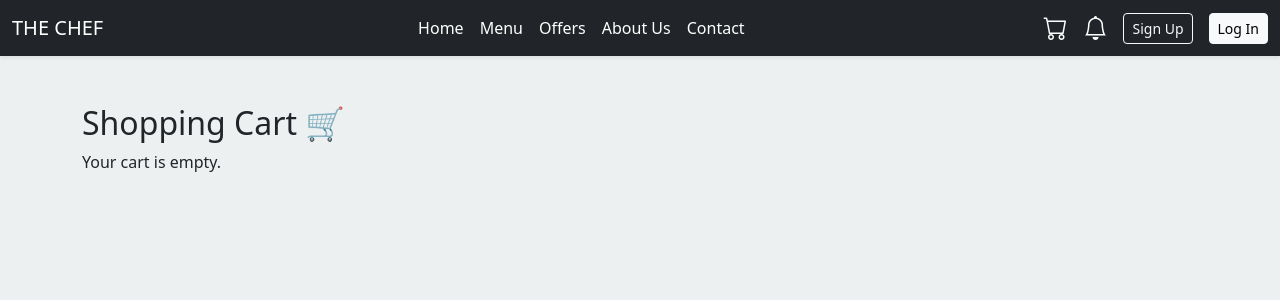
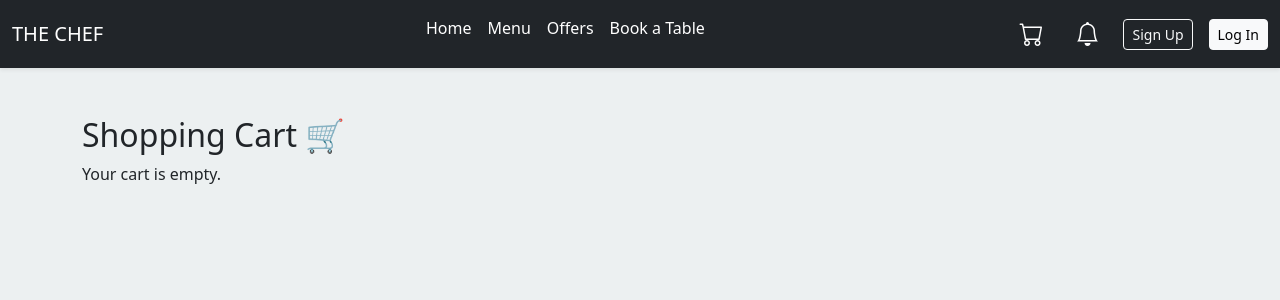
Before and after one commit to Mahmoud-Eid-Elsayed/restaurant-app, a PHP site: page /restaurant-app/src/static/php/menu/cart.php in a window 1280 px wide. Shown: the top 300 px of the page. Run offline with PHP 8.4, Linux system fonts and the light colour scheme; a stand-in replaces the project's code that opens the database connection.

Commit message:
edit and fix in the navbar

```diff
--- a/src/static/php/includes/navbar.php
+++ b/src/static/php/includes/navbar.php
@@ -1,14 +1,25 @@
 <?php
-// session_start(); // Ensure session starts before using session variables
+// session_start();
 
-$isLoggedIn = isset($_SESSION['user']);
-$userProfileImage = "/src/assets/images/users/profile_pictures/default-profile.png";
+$isLoggedIn = isset($_SESSION['user_id']);
+$userProfileImage = "/src/assets/images/users/profile_pictures/default-profile.png"; // Default profile picture
 
 if ($isLoggedIn) {
-    $userProfileImage = $_SESSION['user']['profile_image'];
+    // Fetch user data from session or database
+    require '../../connection/db.php';
+    require '../../php/user/user.php';
+
+    $user = new User($conn);
+    $userData = $user->getUserById($_SESSION['user_id']);
+
+    if ($userData && !empty($userData['ProfilePictureURL'])) {
+        $userProfileImage = $userData['ProfilePictureURL'];
+    }
 }
 
-$cartItemCount = isset($_SESSION['cart']) ? count($_SESSION['cart']) : 0;
+$cartItemCount = isset($_SESSION['cart']) ? array_sum(array_map(function ($item) {
+    return $item['quantity'];
+}, $_SESSION['cart'])) : 0;
 ?>
 
 <!DOCTYPE html>
@@ -55,7 +66,6 @@ $cartItemCount = isset($_SESSION['cart']) ? count($_SESSION['cart']) : 0;
             border-radius: 50%;
             cursor: pointer;
             object-fit: cover;
-            /* Ensure the image fills the circle */
         }
 
         .icon-container {
@@ -63,17 +73,64 @@ $cartItemCount = isset($_SESSION['cart']) ? count($_SESSION['cart']) : 0;
             cursor: pointer;
             color: white;
             position: relative;
+            transition: transform 0.3s ease;
+            padding: 8px;
+            border-radius: 50%;
+        }
+
+        .icon-container:hover {
+            transform: translateY(-2px);
+            background-color: rgba(255, 255, 255, 0.1);
         }
 
         .badge {
             position: absolute;
             top: -5px;
             right: -5px;
-            background: red;
+            background: #e67e22;
             color: white;
-            font-size: 12px;
+            font-size: 0.75rem;
+            font-weight: 600;
             border-radius: 50%;
-            padding: 3px 6px;
+            padding: 0.25rem 0.5rem;
+            min-width: 20px;
+            height: 20px;
+            display: flex;
+            align-items: center;
+            justify-content: center;
+            border: 2px solid #fff;
+            transition: transform 0.3s ease;
+        }
+
+        .icon-container:hover .badge {
+            transform: scale(1.1);
+        }
+
+        .cart-link {
+            text-decoration: none;
+            color: inherit;
+            display: flex;
+            align-items: center;
+        }
+
+        .cart-link:hover {
+            color: inherit;
+        }
+
+        @keyframes cartBounce {
+
+            0%,
+            100% {
+                transform: scale(1);
+            }
+
+            50% {
+                transform: scale(1.2);
+            }
+        }
+
+        .cart-updated {
+            animation: cartBounce 0.5s ease;
         }
     </style>
 </head>
@@ -81,7 +138,7 @@ $cartItemCount = isset($_SESSION['cart']) ? count($_SESSION['cart']) : 0;
 <body>
     <nav class="navbar navbar-expand-lg navbar-light bg-dark sticky-top shadow-sm">
         <div class="container-fluid">
-            <a class="navbar-brand text-white" href="../../../../index.html">THE CHEF</a>
+            <a class="navbar-brand text-white" href="../../../../index.php">THE CHEF</a>
 
             <button class="navbar-toggler" type="button" data-bs-toggle="offcanvas" data-bs-target="#offcanvasNavbar"
                 aria-controls="offcanvasNavbar">
@@ -96,27 +153,33 @@ $cartItemCount = isset($_SESSION['cart']) ? count($_SESSION['cart']) : 0;
                 </div>
                 <div class="offcanvas-body">
                     <ul class="navbar-nav mx-auto mb-3 mb-lg-0">
-                        <li class="nav-item"><a class="nav-link text-white" href="../../../../index.html">Home</a></li>
+                        <li class="nav-item"><a class="nav-link text-white" href="../../../../index.php">Home</a></li>
                         <li class="nav-item"><a class="nav-link text-white"
                                 href="../../../static/php/menu/menu.php">Menu</a>
                         </li>
-                        <li class="nav-item"><a class="nav-link text-white" href="#">Offers</a></li>
-                        <li class="nav-item"><a class="nav-link text-white" href="#">About Us</a></li>
-                        <li class="nav-item"><a class="nav-link text-white" href="#">Contact</a></li>
+                        <li class="nav-item"><a class="nav-link text-white"
+                                href="../../../static/php/menu/specialOrder.php">Offers</a></li>
+                        <li class="nav-item"><a class="nav-link text-white"
+                                href="../../../static/php/table-reservation/book_table.php">Book a
+                                Table</a>
+                        </li>
                     </ul>
 
                     <div class="d-flex align-items-center gap-3">
-
-                        <div class="icon-container position-relative">
-                            <a href="cart.php" class="text-white"><i class="bi bi-cart"></i></a>
-                            <?php if ($cartItemCount > 0): ?>
-                                <span class="badge"><?= $cartItemCount ?></span>
-                            <?php endif; ?>
+                        <div class="icon-container">
+                            <a href="../menu/cart.php" class="cart-link">
+                                <i class="bi bi-cart"></i>
+                                <?php if ($cartItemCount > 0): ?>
+                                    <span class="badge" id="cart-count"><?= $cartItemCount ?></span>
+                                <?php endif; ?>
+                            </a>
                         </div>
 
-                        <div class="icon-container position-relative">
-                            <a href="notifications.php" class="text-white"><i class="bi bi-bell"></i></a>
-                            <span class="badge"></span>
+                        <div class="icon-container">
+                            <a href="../../../static/html/user/customer_notifications.php" class="cart-link">
+                                <i class="bi bi-bell"></i>
+                                <span class="badge"></span>
+                            </a>
                         </div>
 
                         <?php if (!$isLoggedIn): ?>
```
